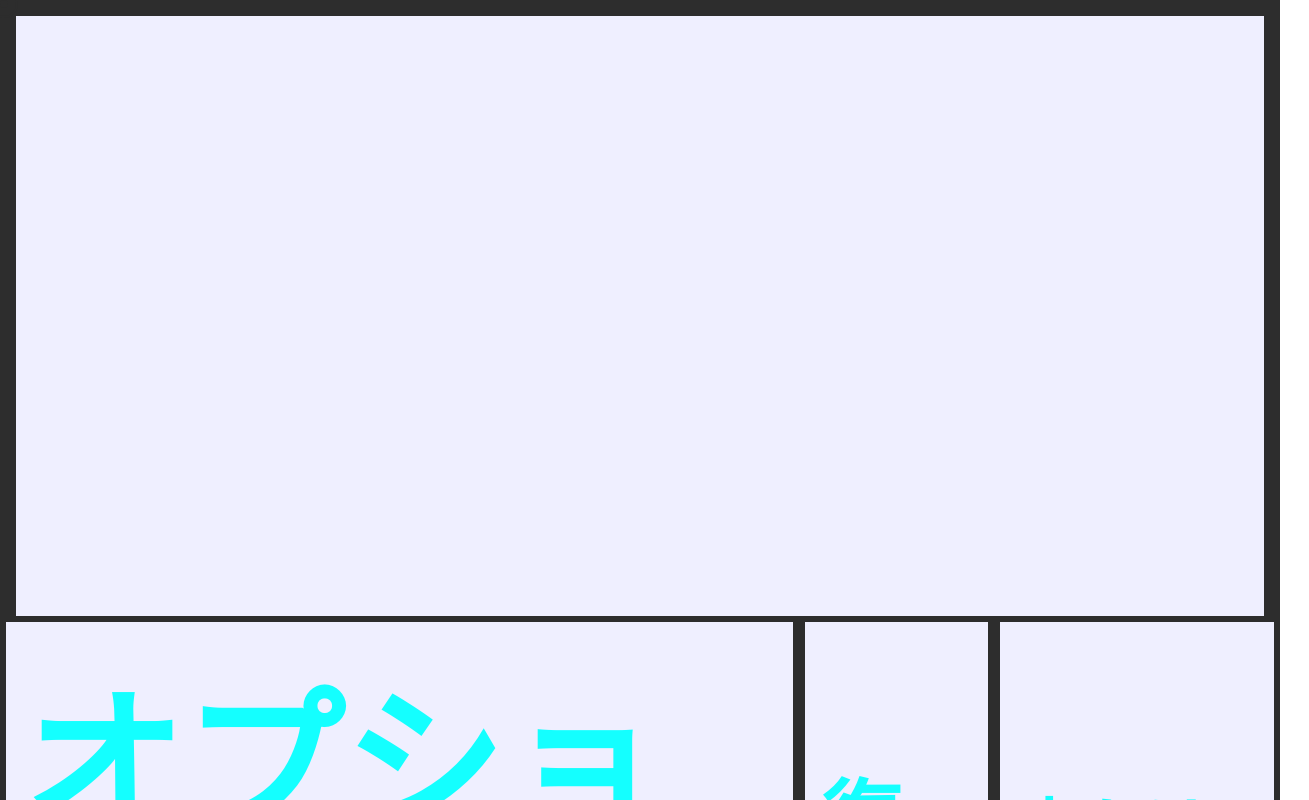
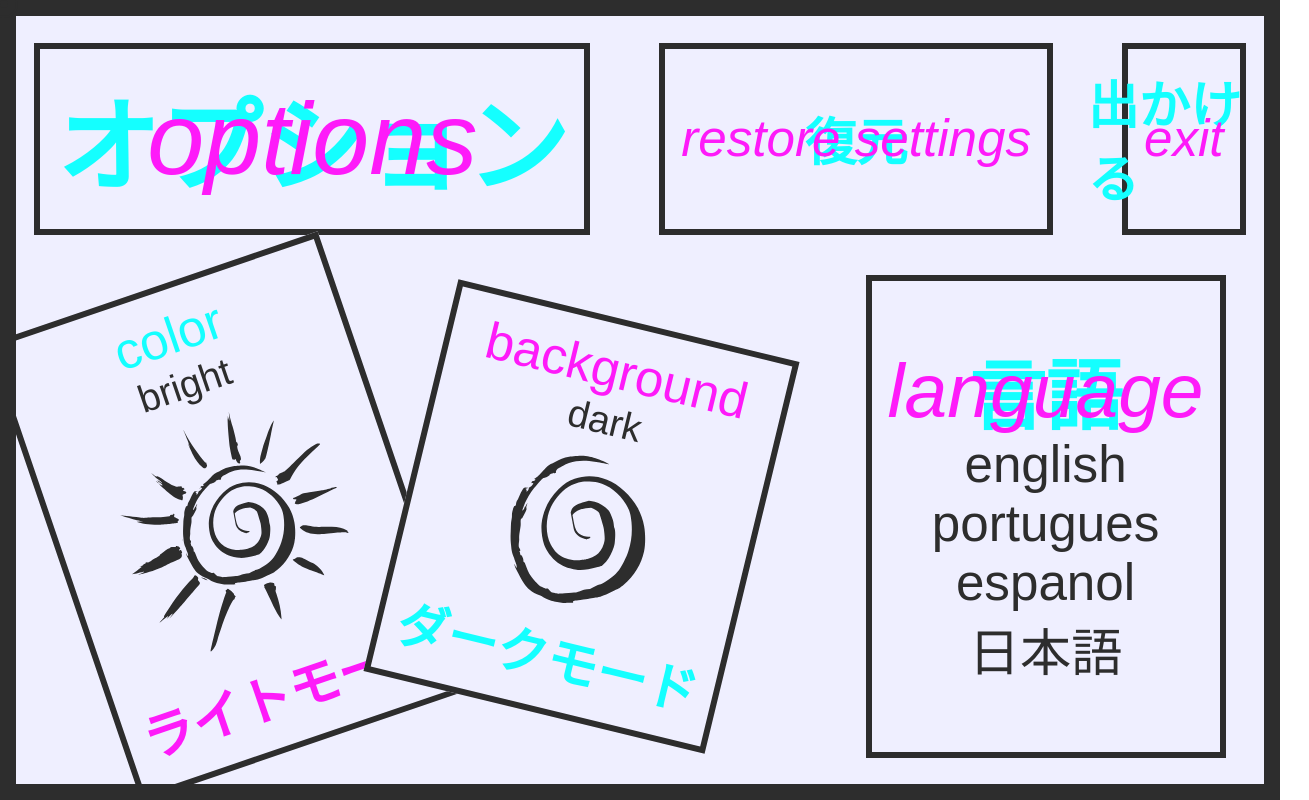
Before and after one commit to AndreiRech/Website, a React (Create React App) app: page /options in a window 1280 px wide. Shown: the top 800 px of the page, 1309 px wide, since content can reach past the window. Built offline with nearby package versions, Linux system fonts and the light colour scheme; a web font is replaced by a local one.

Commit message:
feat: added the svg

```diff
--- a/src/pages/Options/index.scss
+++ b/src/pages/Options/index.scss
@@ -2,8 +2,9 @@
 
 .option-container {
     background-color: $snow;
+    position: relative;
+    overflow: hidden;
     cursor: none;
-    position: relative;
 
     .option-content {
         font-family: $font1;
@@ -13,7 +14,6 @@
         flex-direction: column;
         align-items: center;
         justify-content: center;
-        position: relative;
 
         .option-top {
             display: flex;
@@ -26,29 +26,39 @@
                 justify-content: center;
                 align-items: center;
 
-                .card-title-jap {
+                .card-title-jap, .card-title-jap-ex, .card-title-jap-res {
                     color: $primary;
                     font-family: $font2;
                     font-weight: 700;
                 }
 
-                .card-title {
+                .card-title, .card-title-res, .card-title-ex {
                     position: absolute;
                     color: $secondary;
                     font-style: italic;
                 }
+
+                .card-title-res, .card-title-ex {
+                    word-break: break-word;
+                    position: relative;
+                }
+
+                .card-title-jap-res, .card-title-jap-ex{
+                    word-break: break-word;
+                    position: absolute;
+                }
             }
 
             .card-options {
-                font-size: 10rem;
+                font-size: 8vw;
             }
 
             .card-restore {
-                font-size: 5rem;
+                font-size: 4vw;
             }
 
             .card-exit {
-                font-size: 4rem;
+                font-size: 4vw;
             }
         }
 
@@ -63,13 +73,20 @@
                 display: flex;
                 justify-content: center;
                 align-items: center;
-                gap: 5vw;
 
                 .card-color, .card-background {
                     display: flex;
                     flex-direction: column;
                     justify-content: center;
                     align-items: center;
+                }
+
+                .option-color-box {
+                    transform: rotate(-18.85deg);
+                }
+
+                .option-background-box {
+                    transform: rotate(13.63deg);
                 }
 
                 .card-color-top, .card-background-top {
@@ -87,12 +104,28 @@
                     color: $secondary;
                 }
 
-                .card-color-title, .card-background-title {
-                    font-size: 4rem;
+                .card-color-title, .card-background-title, .card-color-jap, .card-background-jap {
+                    font-size: 4vw;
                 }
 
-                .card-color-jap, .card-background-jap, .card-text {
-                    font-size: 3rem;
+                .card-color-jap, .card-background-jap {
+                    font-weight: 700;
+                }
+
+                .card-text {
+                    color: $grey;
+                    font-size: 3vw;
+                }
+
+                .card-background-bottom, .card-color-bottom {
+                    display: flex;
+                    justify-content: center;
+                    align-items: center;
+                    flex-direction: column;
+
+                    .svg-sun, .svg-moon {
+                        margin: 2vh 0;
+                    }
                 }
             }
 
@@ -106,18 +139,19 @@
                     display: flex;
                     justify-content: center;
                     align-items: center;
-                    font-size: 8rem;
+                    font-size: 6vw;
 
                     .card-title-jap {
                         color: $primary;
                         font-family: $font2;
                         font-weight: 700;
+                        position: absolute;
                     }
 
                     .card-title {
-                        position: absolute;
                         color: $secondary;
                         font-style: italic;
+                        z-index: 1;
                     }
                 }
 
@@ -126,9 +160,10 @@
                     flex-direction: column;
                     justify-content: center;
                     align-items: center;
-                    font-size: 5rem;
+                    font-size: 4vw;
 
                     .card-text {
+                        color: $grey;
                         margin: 0 1rem;
                     }
                 }
--- a/src/pages/Options/index.tsx
+++ b/src/pages/Options/index.tsx
@@ -4,6 +4,8 @@ import Pointer from '../../components/Pointer/index.tsx';
 import './index.scss';
 import Box from '../../components/Box/index.tsx';
 import Card from '../../components/Card/index.tsx';
+import { ReactComponent as Moon } from '../../assets/icons/moon.svg';
+import { ReactComponent as Sun } from '../../assets/icons/sun.svg';
 
 const Options: React.FC = () => {
 	const [mousePosition, setMousePosition] = useState({ x: 0, y: 0 });
@@ -35,7 +37,7 @@ const Options: React.FC = () => {
 	return (
 		<div className='option-container' onMouseMove={handleMouseMove}>
 			<Pointer x={mousePosition.x} y={mousePosition.y} />
-			<Box color='grey'></Box>
+			<Box color='grey'>
 				<div className='option-content'>
 					<div className='option-top'>
 						<Card color='grey'>
@@ -46,20 +48,20 @@ const Options: React.FC = () => {
 						</Card>
 						<Card color='grey'>
 							<div className='card-restore'>
-							<p className='card-title-jap'>復元</p>
-							<p className='card-title'>restore settings</p>
+								<p className='card-title-jap-res'>復元</p>
+								<p className='card-title-res'>restore settings</p>
 							</div>
 						</Card>
 						<Card color='grey'>
 							<div className='card-exit'>
-							<p className='card-title-jap'>出かける</p>
-							<p className='card-title'>exit</p>
+								<p className='card-title-jap-ex'>出かける</p>
+								<p className='card-title-ex'>exit</p>
 							</div>
 						</Card>
 					</div>
 					<div className='option-bottom'>
-
 						<div className='option-colors'>
+							<div className='option-color-box'>
 								<Card color='grey'>
 									<div className='card-color'>
 										<div className='card-color-top'>
@@ -67,10 +69,13 @@ const Options: React.FC = () => {
 											<p className='card-text'>bright</p>
 										</div>
 										<div className='card-color-bottom'>
+											<Sun className='svg-sun'/>
 											<p className='card-color-jap'>ライトモード</p>
 										</div>
 									</div>
 								</Card>
+							</div>
+							<div className='option-background-box'>
 								<Card color='grey'>
 									<div className='card-background'>
 										<div className='card-background-top'>
@@ -78,12 +83,13 @@ const Options: React.FC = () => {
 											<p className='card-text'>dark</p>
 										</div>
 										<div className='card-background-bottom'>
+											<Moon className='svg-moon'/>
 											<p className='card-background-jap'>ダークモード</p>
 										</div>
 									</div>
 								</Card>
 							</div>
-
+						</div>
 						<Card color='grey'>
 							<div className='card-language'>
 								<div className='card-language-title'>
@@ -100,6 +106,7 @@ const Options: React.FC = () => {
 						</Card>
 					</div>
 				</div>
+			</Box>
 		</div>
 	);
 }
```
Lines whose indentation alone changed are shown as unchanged.
